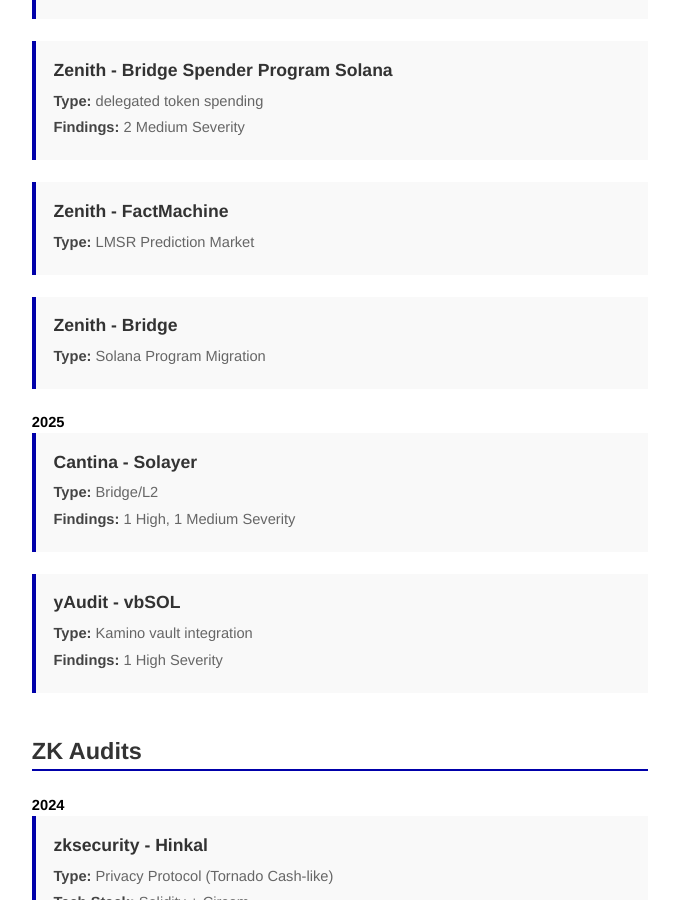
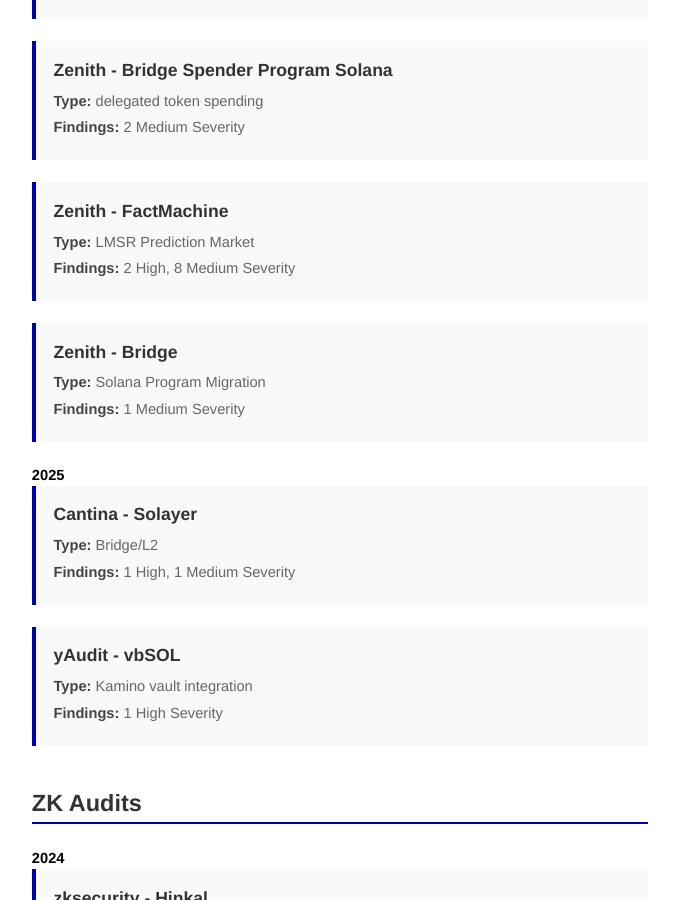
Before and after one commit to ret2basic/ret2basic.github.io, a Jekyll site: the page built from audits.html, in a window 1280 px wide and 900 px high, scrolled down 9582 px. Shown: the whole window, without its empty margins (300-979 px from the left). Built offline with Jekyll 4.4.1, drawn with Linux system fonts in a browser that asks for light colours; part of the change alters nothing that is shown.

Commit message:
Add findings for Zenith FactMachine and Bridge audits
Co-Authored-By: Claude Opus 5.5 <noreply@anthropic.com>

```diff
--- a/audits.html
+++ b/audits.html
@@ -557,6 +557,7 @@ title: Web3 Audit Portfolio - ret2basic.eth
       <h3>Zenith - FactMachine</h3>
       <div class="audit-details">
         <p><strong>Type:</strong> LMSR Prediction Market</p>
+        <p><strong>Findings:</strong> 2 High, 8 Medium Severity</p>
       </div>
     </div>
 
@@ -564,6 +565,7 @@ title: Web3 Audit Portfolio - ret2basic.eth
       <h3>Zenith - Bridge</h3>
       <div class="audit-details">
         <p><strong>Type:</strong> Solana Program Migration</p>
+        <p><strong>Findings:</strong> 1 Medium Severity</p>
       </div>
     </div>
 
@@ -664,9 +666,9 @@ title: Web3 Audit Portfolio - ret2basic.eth
       <div class="stat-item">
         <h3>Total Findings</h3>
         <p><strong>Critical:</strong> 30</p>
-        <p><strong>High:</strong> 97</p>
-        <p><strong>Medium:</strong> 215</p>
-        <p><strong>Total H/M:</strong> 312</p>
+        <p><strong>High:</strong> 99</p>
+        <p><strong>Medium:</strong> 224</p>
+        <p><strong>Total H/M:</strong> 323</p>
       </div>
       <div class="stat-item">
         <h3>Languages & Platforms</h3>
```
